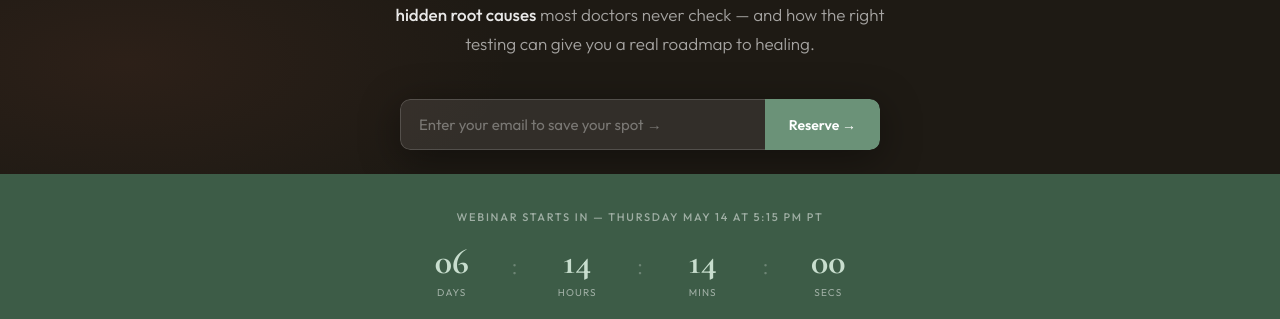
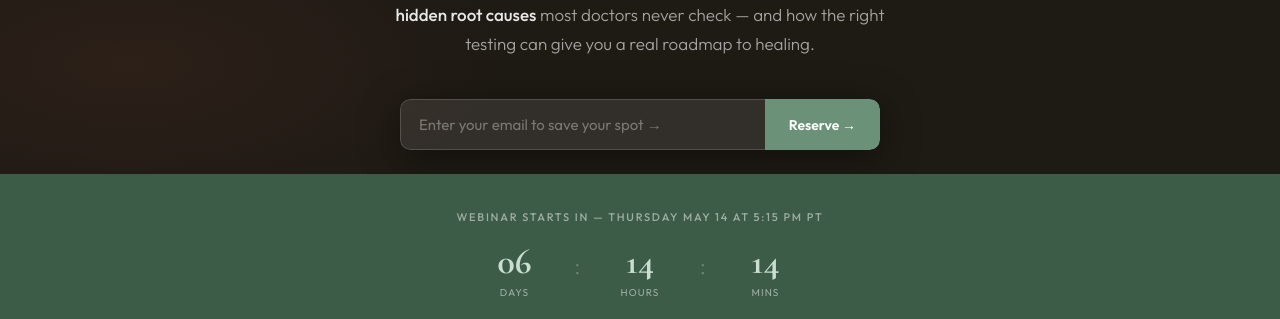
Before and after one commit to zey0621-cmyk/white, a plain HTML site: page index.html in a window 1280 px wide. Shown: the part 481-800 px from the top of the page. Drawn offline with Linux system fonts and the light colour scheme.

Commit message:
Update index.html

```diff
--- a/index.html
+++ b/index.html
@@ -627,8 +627,6 @@ footer a:hover { color: rgba(255,255,255,0.7); }
     <div class="cd-unit"><div class="cd-num" id="hours">00</div><div class="cd-lbl">Hours</div></div>
     <div class="cd-sep">:</div>
     <div class="cd-unit"><div class="cd-num" id="mins">00</div><div class="cd-lbl">Mins</div></div>
-    <div class="cd-sep">:</div>
-    <div class="cd-unit"><div class="cd-num" id="secs">00</div><div class="cd-lbl">Secs</div></div>
   </div>
 </div>
 
```
